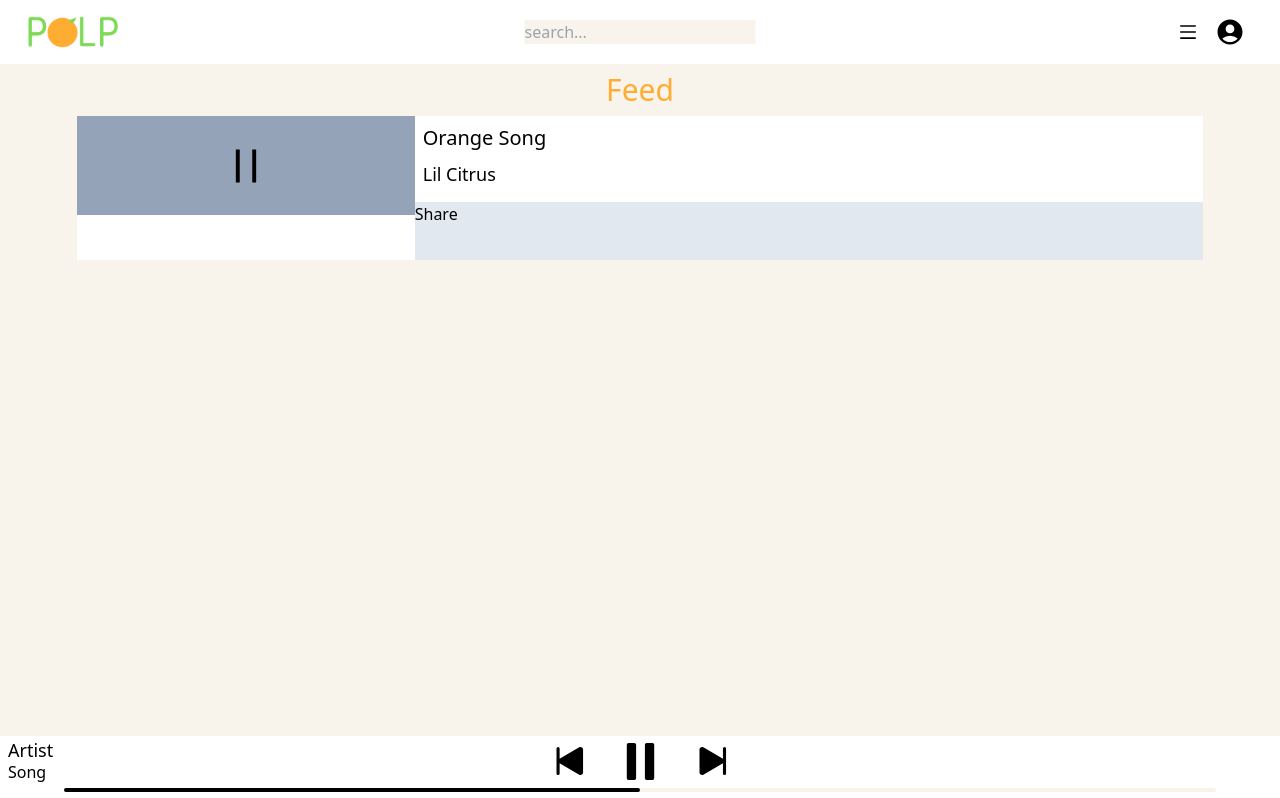
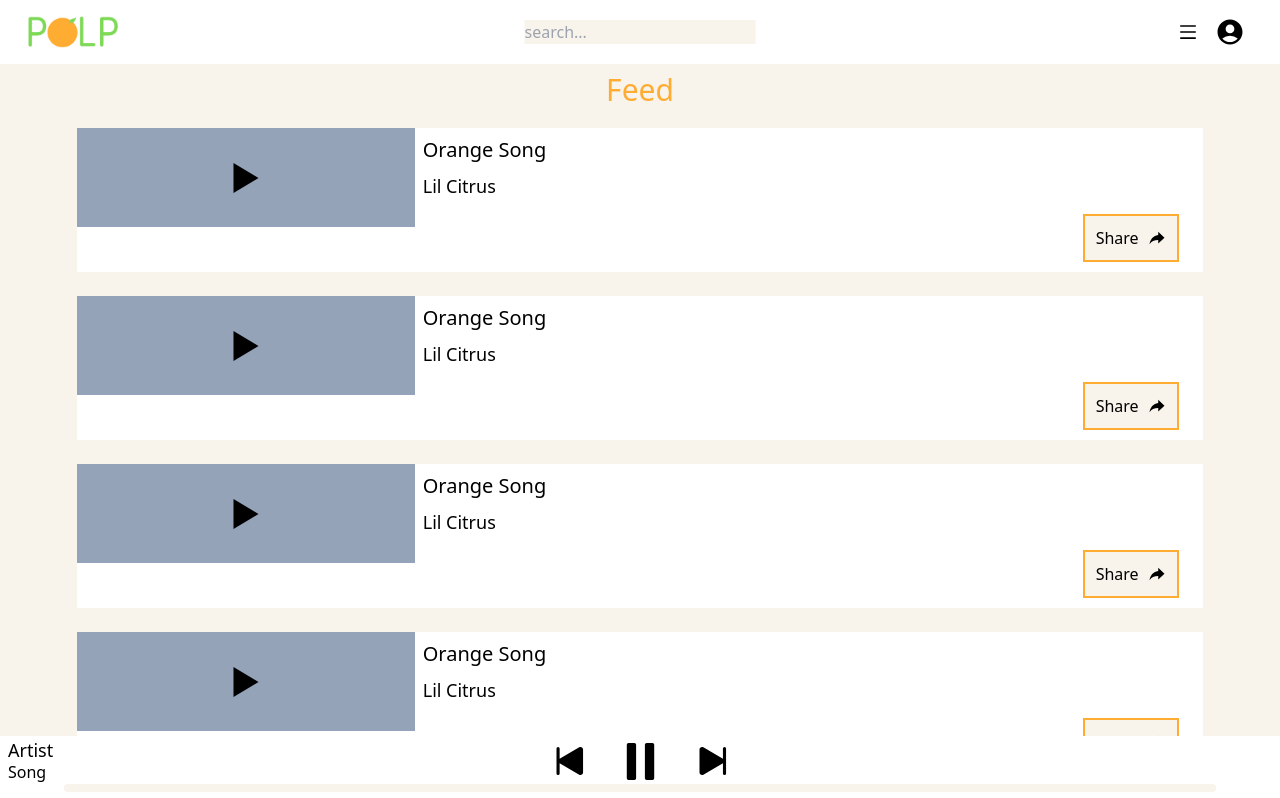
Before and after one commit to mattleesounds/polp2, a Next.js app: page / in a window 1280 px wide. Shown: the top 798 px of the page. Built offline with nearby package versions, Linux system fonts and the light colour scheme.

Commit message:
started media playing functionality

```diff
--- a/components/ControlBar.tsx
+++ b/components/ControlBar.tsx
@@ -1,8 +1,74 @@
 import React from 'react'
+import { useState, useRef, useEffect, createRef } from 'react'
 import { GiPauseButton, GiPlayButton } from 'react-icons/gi'
 import { BsFillSkipEndFill, BsFillSkipStartFill } from 'react-icons/bs'
 
-const ControlBar = () => {
+interface Props {}
+
+interface AudioRef {
+  current: HTMLAudioElement | null;
+  currentTime: number;
+}
+
+interface KnobRef extends HTMLDivElement{
+  current: HTMLDivElement | null;
+  parentElement: HTMLElement | null;
+}
+
+const ControlBar = ({}: Props): JSX.Element => {
+  const [progress, setProgress] = useState(0);
+  const audioRef = useRef<HTMLAudioElement>(null);
+  /* const knobRef = useRef<KnobRef>({ current: null, parentElement: null }); */
+  const knobRef = createRef<KnobRef>()
+
+  const handleTimeUpdate = (event: React.SyntheticEvent<HTMLAudioElement, Event>) => {
+    const progress = (event.currentTarget.currentTime / event.currentTarget.duration) * 100;
+    setProgress(progress);
+  }
+
+  const handleMouseDown = (event: React.MouseEvent<HTMLDivElement, MouseEvent>) => {
+    const progress = (event.clientX / event.currentTarget.clientWidth) * 100;
+    setProgress(progress);
+    audioRef.current!.currentTime = (progress / 100) * audioRef.current!.duration;
+  }
+
+  const handleKnobMouseDown = (event: React.MouseEvent<HTMLDivElement, MouseEvent>) => {
+    event.preventDefault();
+    setStartX(event.clientX);
+    setStartProgress(progress);
+  }
+
+
+
+  const handleKnobMouseUp = () => {
+    setStartX(null);
+    setStartProgress(null);
+  }
+
+  const [startX, setStartX] = useState<number | null>(null);
+  const [startProgress, setStartProgress] = useState<number | null>(null);
+
+  useEffect(() => {
+    const handleKnobMouseMove = (event: MouseEvent) => {
+      const progress = startProgress! + (event.clientX - startX!) / knobRef.current!.parentElement!.clientWidth * 100;
+      setProgress(progress);
+      audioRef.current!.currentTime = (progress / 100) * audioRef.current!.duration;
+    }
+
+    if (startX && startProgress) {
+      window.addEventListener('mousemove', handleKnobMouseMove);
+      window.addEventListener('mouseup', handleKnobMouseUp);
+    } else {
+      window.removeEventListener('mousemove', handleKnobMouseMove);
+      window.removeEventListener('mouseup', handleKnobMouseUp);
+    }
+    return () => {
+      window.removeEventListener('mousemove', handleKnobMouseMove);
+      window.removeEventListener('mouseup', handleKnobMouseUp);
+    };
+  }, [startX, startProgress]);
+
+
   return (
     <div className="fixed leading-none p-0 bottom-0 bg-white h-16 w-full">
       <div className="flex justify-center">
@@ -28,12 +94,15 @@ const ControlBar = () => {
 
 
         {/* Progress Bar */}
-        <div className="absolute w-[90%] left-[5%] h-1 bottom-2 bg-cream rounded">
-          <div className="w-1/2 h-full bg-black rounded"></div>
+        <div className="absolute w-[90%] left-[5%] h-2 bottom-2 bg-cream rounded cursor-pointer" onMouseDown={handleMouseDown}>
+          <div className="h-full bg-black" style={{width:`${progress}%`}} ></div>
         </div>
+        {/* Knob */}
+        <div ref={knobRef} className="" onMouseDown={handleKnobMouseDown}></div>
       </div>
     </div>
   )
 }
 
+
 export default ControlBar
--- a/components/Feed.tsx
+++ b/components/Feed.tsx
@@ -1,10 +1,16 @@
 import React from 'react'
-import Post from './Post'
+import Track from './Track'
 
 const Feed = () => {
   return (
-    <div className="flex justify-center">
-      <Post />
+    <div className="flex flex-col place-items-center mb-2">
+      <Track />
+      <Track />
+      <Track />
+      <Track />
+      <Track />
+      <Track />
+      <Track />
     </div>
   )
 }
--- a/components/Post.tsx
+++ /dev/null
@@ -1,32 +0,0 @@
-import React from 'react'
-import { AiOutlinePause } from 'react-icons/ai'
-
-const Post = () => {
-  return (
-    <div className="w-[88%] left-[6%] h-36 bg-white flex">
-      {/* Art/Controls */}
-      <div className="w-[30%] h-[69%] bg-slate-400 flex justify-center items-center">
-        <AiOutlinePause size={50}/>
-      </div>
-
-      {/* Info/Progress */}
-      <div className="flex-col w-[70%] h-full">
-        <div className="h-[60%]">
-          <h2 className="p-2 text-xl">
-            Orange Song
-          </h2>
-          <h3 className="p-2 pt-0 pb-1 text-lg">
-            Lil Citrus
-          </h3>
-        </div>
-        <div className="bg-slate-200 h-[40%]">
-          <button>
-            Share
-          </button>
-        </div>
-      </div>
-    </div>
-  )
-}
-
-export default Post
--- /dev/null
+++ b/components/Track.tsx
@@ -0,0 +1,58 @@
+import React from 'react'
+import { AiOutlinePause } from 'react-icons/ai'
+import Image from 'next/image'
+import {IoMdShareAlt } from 'react-icons/io'
+import { BiPlay, BiPause } from 'react-icons/bi'
+import { createRef } from 'react'
+
+
+const Track = () => {
+  /* States */
+  const [isPlaying, setIsPlaying] = React.useState(false)
+
+  /* References */
+  const audioPlayer = createRef<HTMLAudioElement>()
+
+  const togglePlayPause = () => {
+    setIsPlaying(!isPlaying)
+    if(isPlaying) {
+      audioPlayer.current!.pause()
+    } else {
+      audioPlayer.current!.play()
+    }
+  }
+
+  return (
+    <div className="w-[88%] left-[6%] h-36 bg-white flex m-3">
+      {/* Audio */}
+      <audio ref={audioPlayer} src="/song1.mp3" />
+
+      {/* Art/Controls */}
+      <div className="w-[30%] h-[69%] bg-slate-400 flex justify-center items-center">
+        <button onClick={togglePlayPause}>
+          { isPlaying ? <BiPause size={60} /> : <BiPlay size={60}/> }
+        </button>
+      </div>
+
+      {/* Info/Progress */}
+      <div className="flex-col w-[70%] h-full">
+        <div className="h-[60%]">
+          <h2 className="p-2 text-xl">
+            Orange Song
+          </h2>
+          <h3 className="p-2 pt-0 pb-1 text-lg">
+            Lil Citrus
+          </h3>
+        </div>
+        <div className="h-[40%] flex justify-end mr-6 mt-0">
+          <button className="h-12 w-24 bg-cream ml-[25px] border-polp-orange border-solid border-2 flex place-content-center items-center">
+            <p className="m-1">Share</p>
+            <IoMdShareAlt size={20} className="m-1"/>
+          </button>
+        </div>
+      </div>
+    </div>
+  )
+}
+
+export default Track
```
Also changed, not shown: package.json (+4 -4 lines), 2 other files (tests, documents, lock files or other folders).
